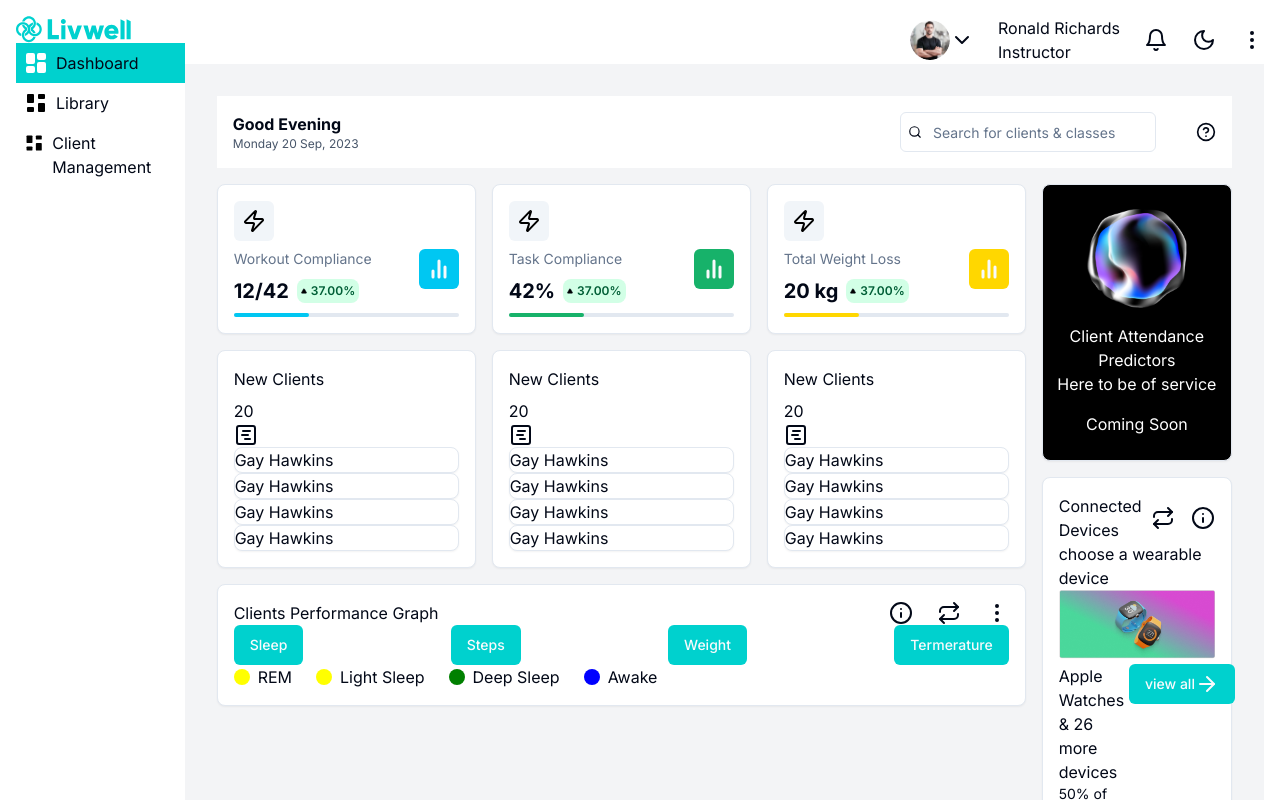
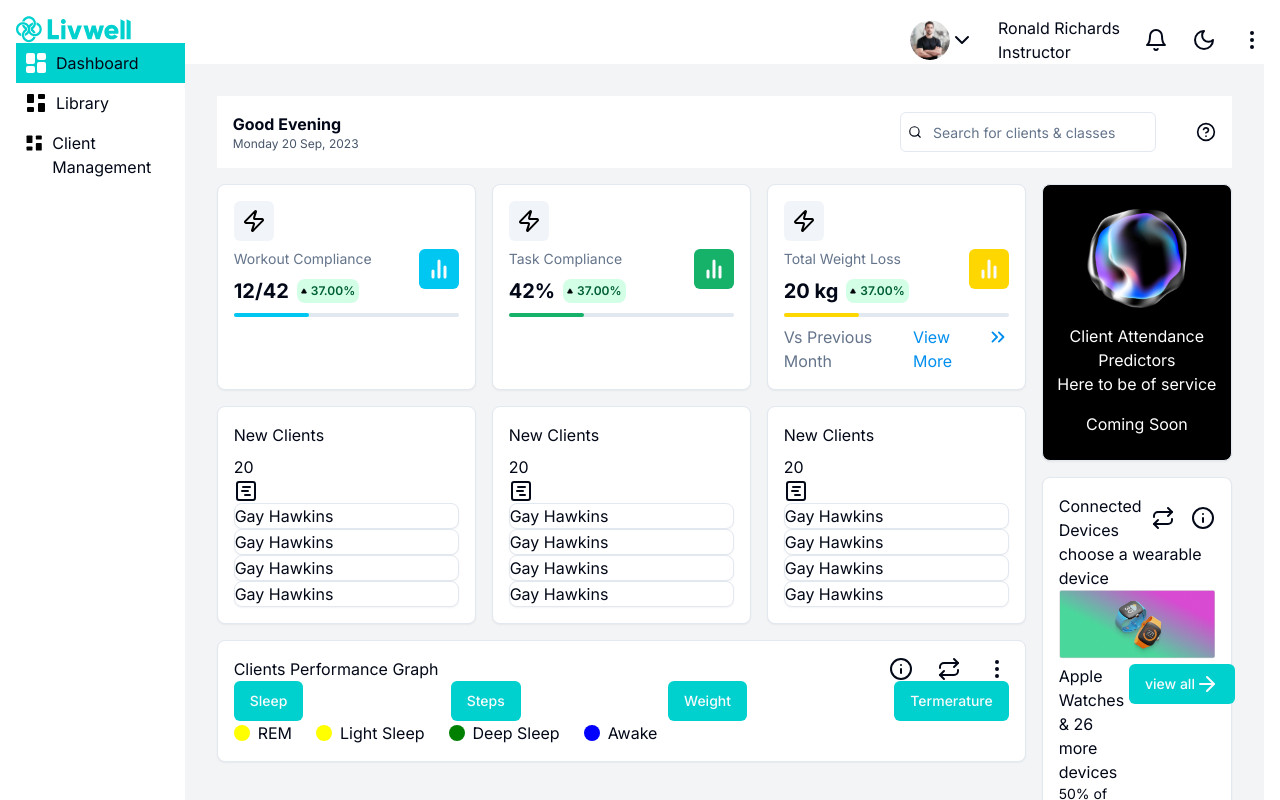
Before and after one commit to MichaelBoyo/lw-task, a Next.js app: page / in a window 1280 px wide. Shown: the top 800 px of the page. Built offline with nearby package versions, Linux system fonts and the light colour scheme.

Commit message:
refactor: Add subtext and link to view more in SectionOne component

```diff
--- a/app/page.tsx
+++ b/app/page.tsx
@@ -8,6 +8,7 @@ import {
   ArrowUp,
   BarChart,
   BarChart2,
+  ChevronsRight,
   CircleHelp,
   GanttChartSquare,
   Info,
@@ -17,6 +18,7 @@ import {
   Zap,
 } from "lucide-react";
 import Image from "next/image";
+import Link from "next/link";
 
 const DashBoard = () => {
   return (
@@ -152,6 +154,15 @@ const SectionOne = () => {
               className="h-full w-1/3 rounded-lg"
             />
           </div>
+          {val.sub ? (
+            <div className="flex justify-between items-center">
+              <p className="text-slate-500">{val.sub}</p>
+              <Link href="/" className="text-[#008EEF] flex">
+                View More
+                <ChevronsRight />
+              </Link>
+            </div>
+          ) : null}
         </Card>
       ))}
     </div>
--- a/constants/dummy.data.ts
+++ b/constants/dummy.data.ts
@@ -18,6 +18,7 @@ export const MAIN_CARDS_DATA = [
     rating: "20 kg",
     growth: "37.00%",
     color: "#FFD700",
+    sub: "Vs Previous Month",
   },
 ];
 
```
